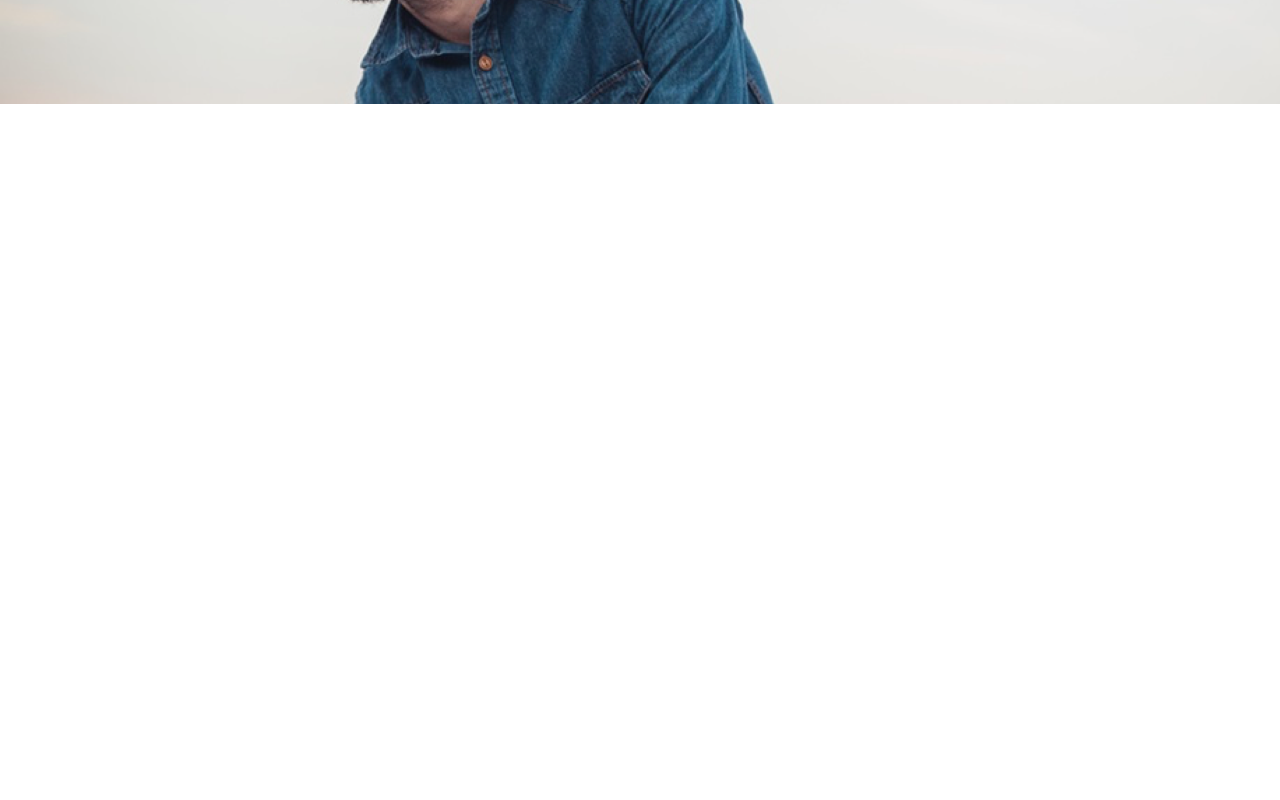
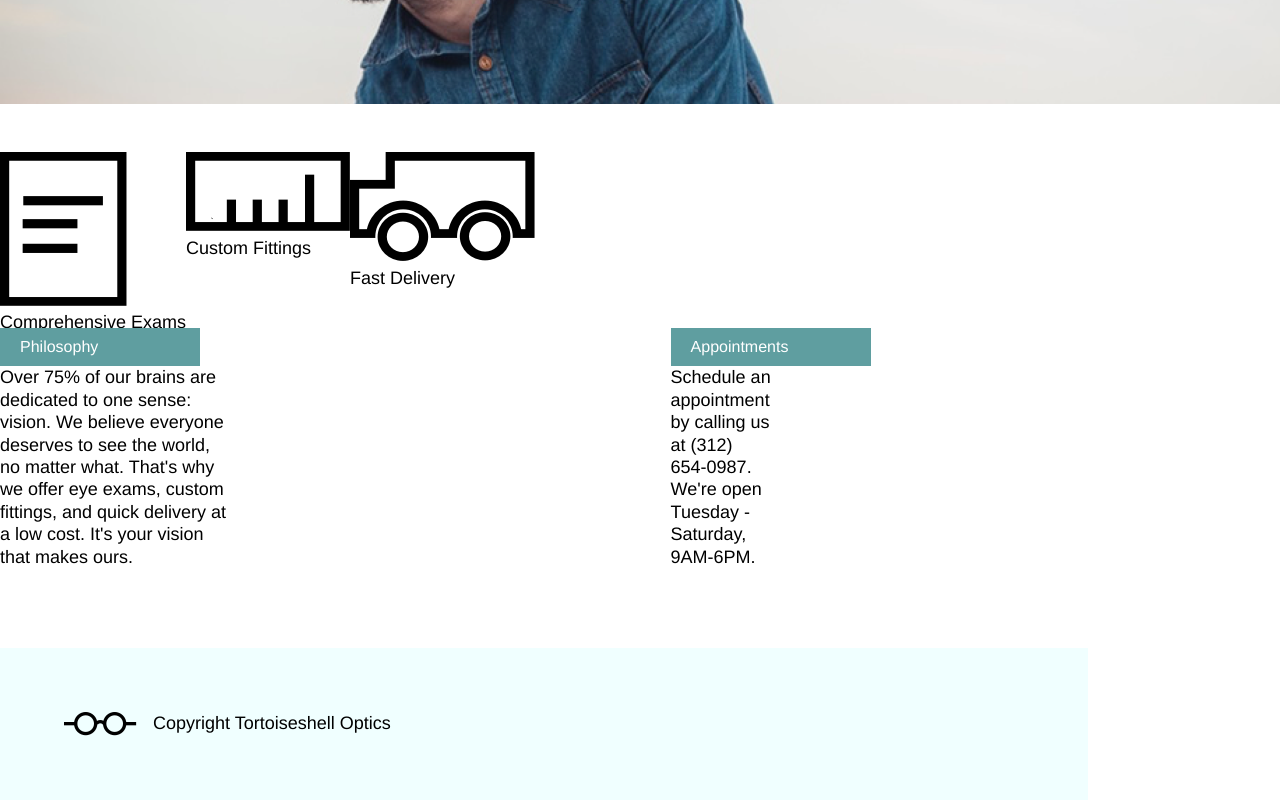
Before and after one commit to laurenbertca/tortoiseshell-optics, a plain HTML site: page index.html in a window 1280 px wide. Shown: the part 376-1176 px from the top of the page. Before the commit the page ends 800 px from the top, so only its background shows below. Drawn offline with Linux system fonts and the light colour scheme.

Commit message:
page is now html complete with needed css updates

```diff
--- a/index.html
+++ b/index.html
@@ -34,5 +34,37 @@
   	  </div>
   	</div>
   </div>
+  <div class="body">
+  	<div class="services">
+  		<div class="specific-service" id="paper">
+  			<img src="./resources/images/paper-icon.png">
+  			<h3>Comprehensive Exams</h3>
+  		</div>
+  		<div class="specific-service" id="ruler">
+  			<img src="./resources/images/ruler-icon.png">
+  			<h3>Custom Fittings</h3>
+  		</div>
+  		<div class="specific-service" id="truck">
+  			<img src="./resources/images/truck-icon.png">
+  			<h3>Fast Delivery</h3>
+  		</div>
+  	</div>
+  	<div class="blurbs container">
+  		<div class="blurb-item" id="philosophy">
+  			<h2>Philosophy</h2>
+  			<h3>Over 75% of our brains are dedicated to one sense: vision. We believe everyone deserves to see the world, no matter what. That's why we offer eye exams, custom fittings, and quick delivery at a low cost. It's your vision that makes ours.</h3>
+  		</div>
+  		<div class="blurb-item" id="appointments">
+  			<h2>Appointments</h2>
+  			<h3>Schedule an appointment by calling us at (312) 654-0987. We're open Tuesday - Saturday, 9AM-6PM.</h3>
+  		</div>
+  	</div>
+  </div>
+  <div class="footer container">
+  	<div class="footer-text">
+  		<img src="./resources/images/logo-black.png">
+  		<h3>Copyright Tortoiseshell Optics</h3>
+  	</div>
+  </div>
 </body>
 </html>
--- a/resources/css/style.css
+++ b/resources/css/style.css
@@ -76,3 +76,50 @@ body {
 	margin-top: 10rem;
 	margin-right: -2rem;
 }
+
+.services {
+	display: flex;
+	height: 8rem;
+	margin-top: 3rem;
+}
+
+.blurbs {
+	display: inline-flex;
+	margin-top: 3rem;
+	margin-bottom: 5rem;
+	width: 75%;
+	justify-content: center;
+}
+
+
+.blurbs h2 {
+	font-size: 1rem;
+	background-color: cadetblue;
+	color: white;
+	padding: .5rem 1.25rem;
+	width: 10rem
+}
+
+.blurbs h3{
+	width: 35%;
+}
+
+.footer {
+	display: inline-flex;
+	background-color: azure;
+	padding: 4rem;
+	width: 100%;
+	justify-content: center;
+}
+
+.footer-text {
+	display: flex;
+	height: 1.5rem;
+	justify-content: flex-start;
+	width: 100%;
+}
+
+.footer-text img {
+	height: 1.5rem;
+	margin-right: 1rem;
+}
```
